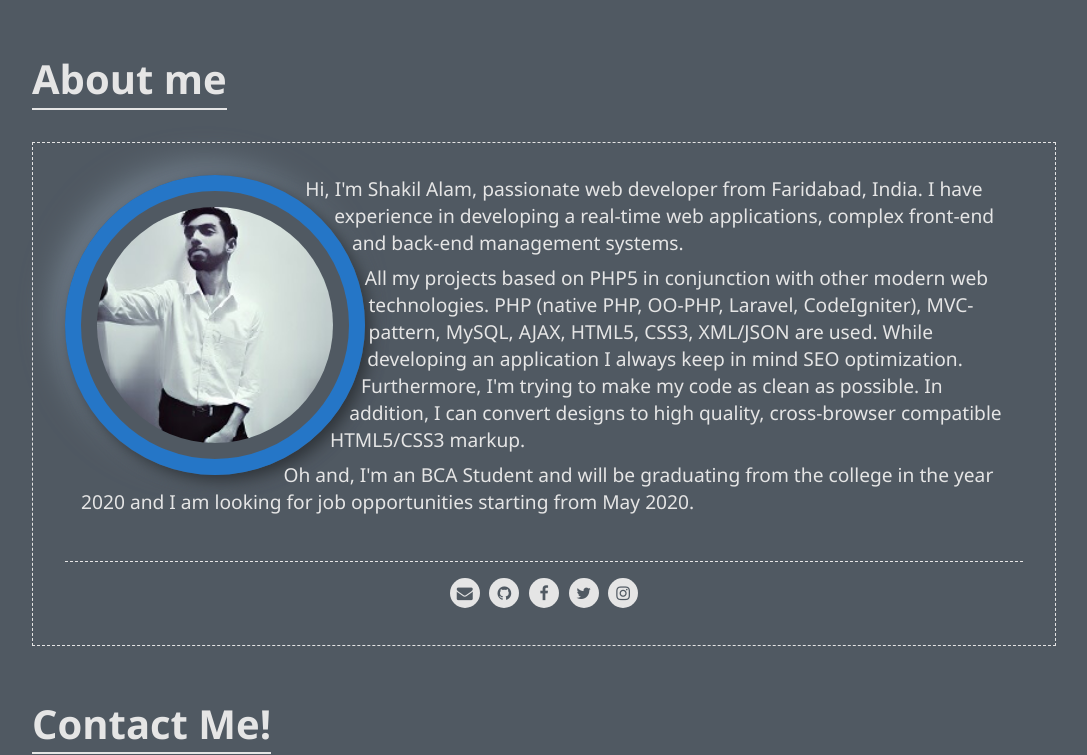
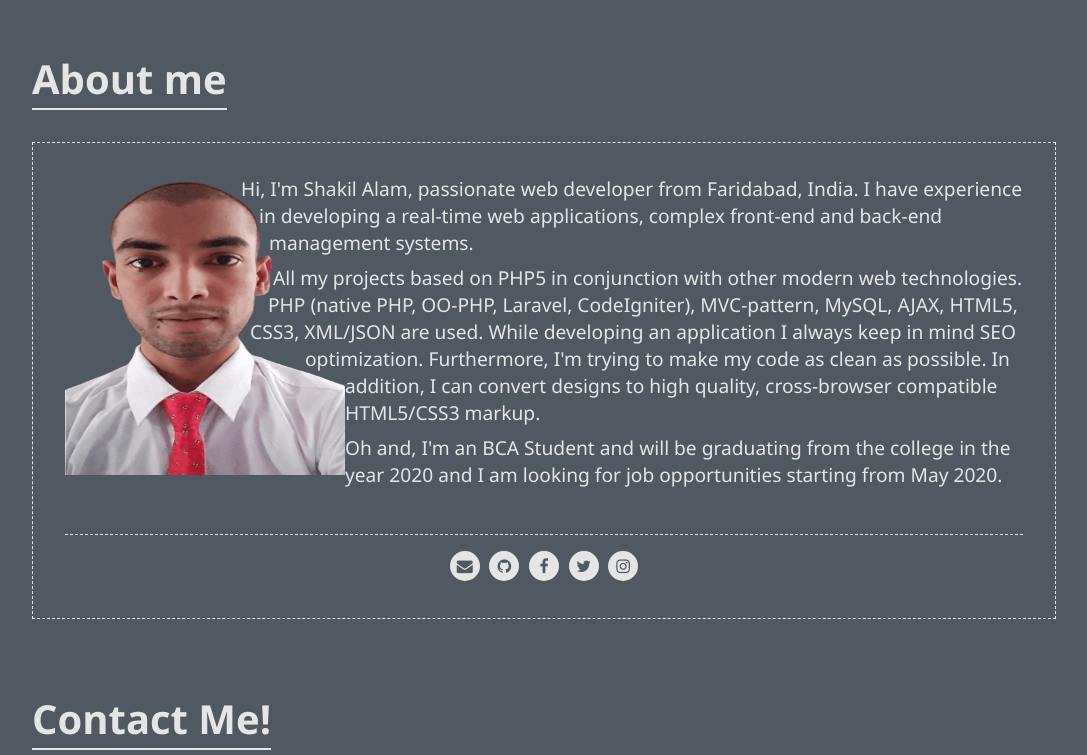
Before and after one commit to itxshakil/portfolio, a PHP site: page / in a window 1280 px wide. Shown: the part 1900-2655 px from the top of the page, without its empty margins (96-1183 px from the left). Run offline with PHP 8.4, Linux system fonts and the light colour scheme.

Commit message:
Added new avatar image and shape around

```diff
--- a/index.html
+++ b/index.html
@@ -161,7 +161,7 @@
         <div class="container" role="group">
             <h3 class="section-heading">About me</h3>
             <div class="content" role="group">
-                <img src="/assets/images/avatar-2.jpg" class="avatar" alt="Shakil Alam">
+                <img src="/assets/images/avatar_tie.png" class="avatar" alt="Shakil Alam avatar Image with Red Tie">
                 <div class="info" role="group">
                     <p>
                         Hi, I'm Shakil Alam, passionate web developer from Faridabad, India. I have experience in
--- a/scss/style.scss
+++ b/scss/style.scss
@@ -110,21 +110,14 @@ section#about {
     }
     img.avatar {
       height: 300px;
-      width: 300px;
+      width: 280px;
       @include tablet {
         float: left;
-        border-radius: 50%;
       }
-      border-radius: 50% 35% 20% 15%;
-      shape-outside: circle(50%);
-      padding: 1rem;
-      border: 1rem solid $blue-color;
-      margin-right: 0.3rem;
-      box-shadow: 6px 6px 16px #2e3338, -11px -11px 32px #727f8c;
+      shape-outside: url("../assets/images/avatar_tie.png");
     }
     p {
       color: $white-color;
-      padding-left: 1rem;
       font-size: 1.2rem;
       margin-bottom: 0.5rem;
       span.hidden {
```
Also changed, not shown: assets/images/avatar_tie.png (added), css/style.min.css, 1 other file.
